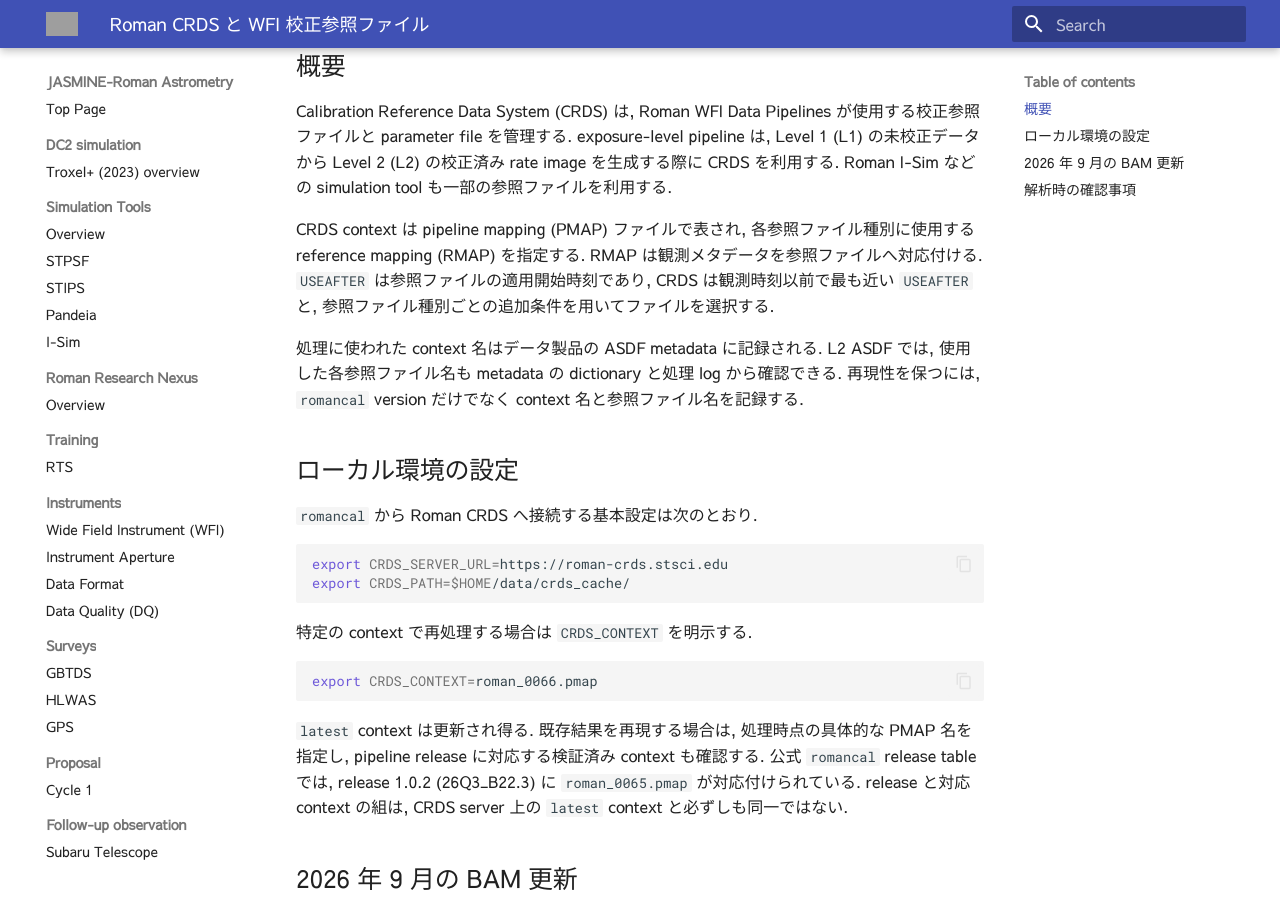
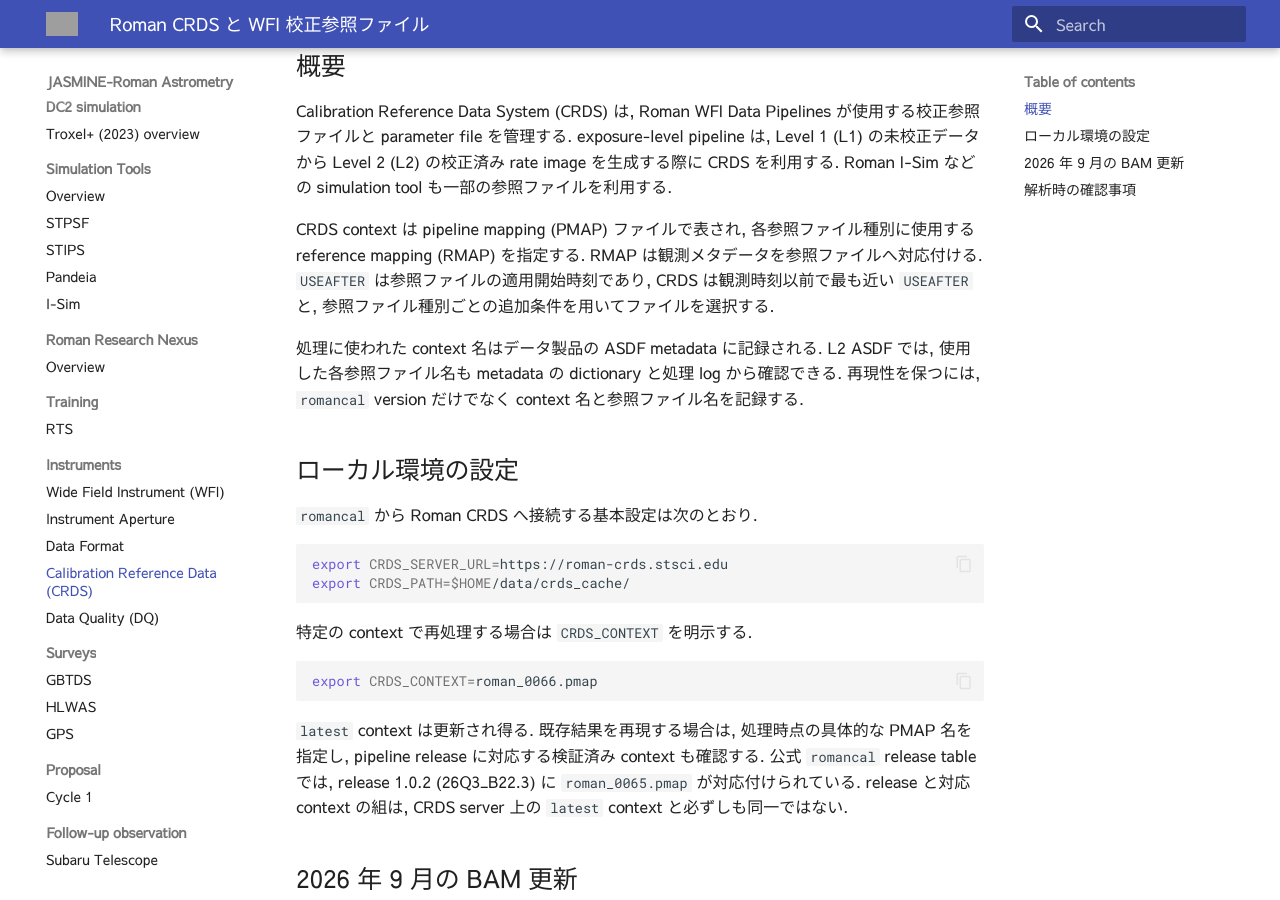
Before and after one commit to astronasutarou/jasmine-roman-astrometry, an MkDocs documentation site: the page built from docs/inst/crds.md, in a window 1280 px wide and 900 px high, scrolled down 375 px. Built offline with MkDocs 1.6.1 and Material for MkDocs 9.7.7, drawn with Linux system fonts in a browser that asks for light colours; grey boxes are pictures that could not be loaded.

Commit message:
Add CRDS guide to instrument navigation

```diff
--- a/mkdocs.yml
+++ b/mkdocs.yml
@@ -74,6 +74,7 @@
     - 'Wide Field Instrument (WFI)': inst/wfi.md
     - 'Instrument Aperture': inst/siaf.md
     - 'Data Format': inst/asdf.md
+    - 'Calibration Reference Data (CRDS)': inst/crds.md
     - 'Data Quality (DQ)': inst/data-quality.md
   - 'Surveys':
     - 'GBTDS': survey/gbtds.md
```
